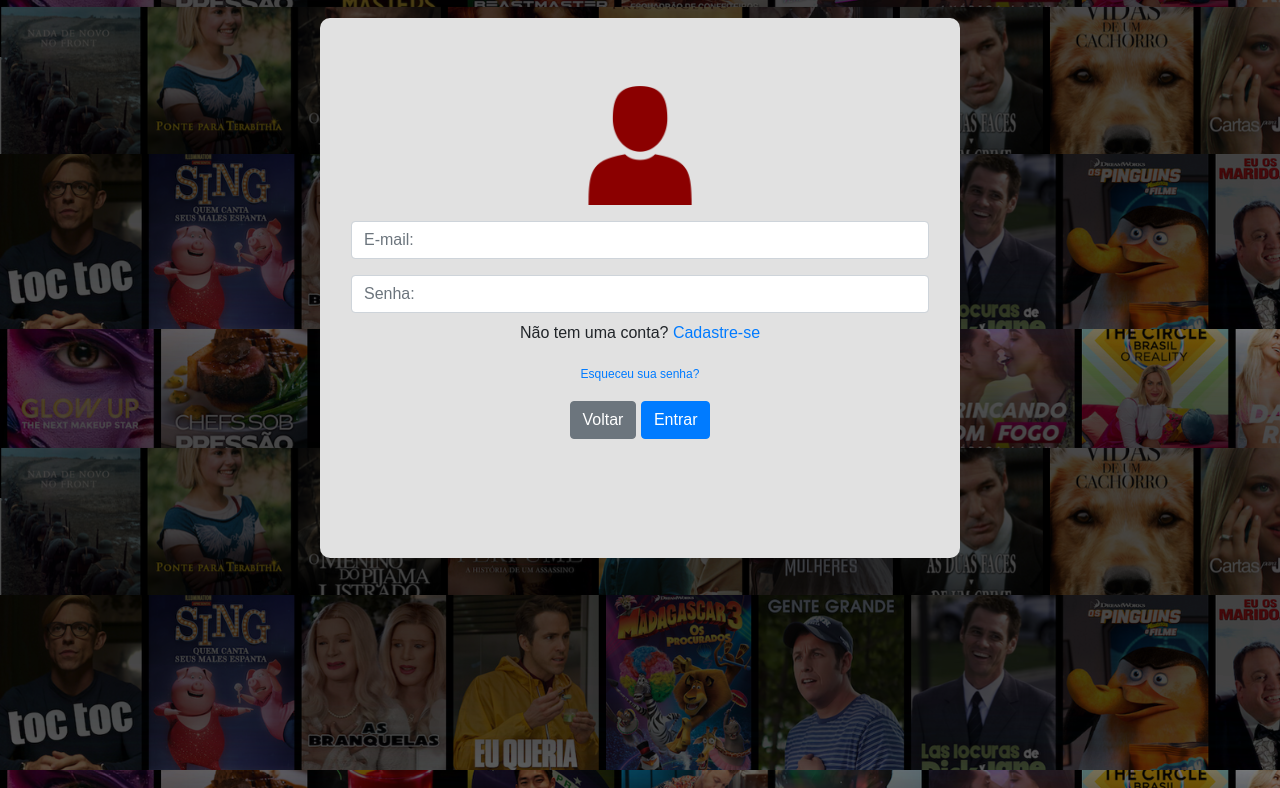
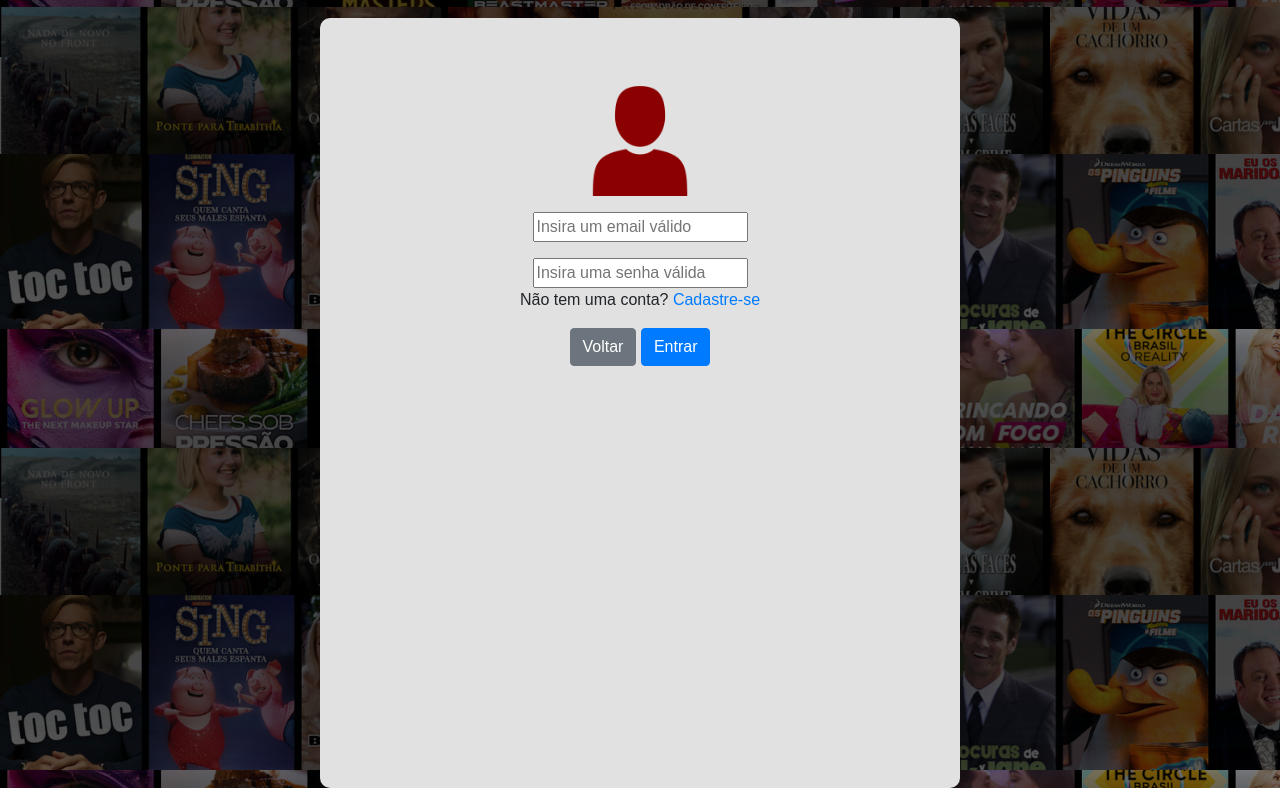
Before and after one commit to franpazello96/cineFlix, a PHP site: page /login.php in a window 1280 px wide. Shown: the part 112-900 px from the top of the page. Run offline with PHP 8.4, Linux system fonts and the light colour scheme; some libraries are stand-ins or nearby versions.

Commit message:
Update login.php
Atualização da página de Login com a implementação de uma validação de dados do E-mail e da Senha através do REGex

```diff
--- a/cineFlix-main/cineFlix-main/login.php
+++ b/cineFlix-main/cineFlix-main/login.php
@@ -6,6 +6,7 @@
 
 </head>
 <body>
+    <form method="GET" action="form_action.html">
         <section id="login" >
             <div class="container aling-self-center">
                 <div class="row">
@@ -13,12 +14,13 @@
                     <img src="imagens/perfil.png"  witdh="15%" height="15%" class="imagem mt-5">
                             <form action="login_valida.php" method="POST" name="login_valida" id="login_valida">
                                 <div class="form-group m-3">
-                                <input type="email" class="form-control" id="email" name="email" placeholder="E-mail:" required>
+                                <input type=text name="Email" pattern="^[A-Za-z0-9_.-]+@([A-Za-z0-9_]+\.)+[A-Za-z]{2,4}$" placeholder="Insira um email válido"  title="Deve coonter o nome do email seguido com o @.Ex:nomeemail@email.com" required>
                                 </div>
                                 <div class="form-group m-3">
-                                <input type="password" class="form-control mb-2" name="senha" id="senha" placeholder="Senha:" required>
-                                <p >Não tem uma conta? <a href="login-cadastro.php">Cadastre-se</a><p>
-                                <p ><a href="" style="font-size: 12px;">Esqueceu sua senha?</a><p>
+                                <input type=password pattern="(?=.*\d)(?=.*[a-z])(?=.*[A-Z])(?=.*[@#$%&*]).{6,10}" name="Senha" placeholder="Insira uma senha válida"  title="Deve conter pelo menos um número e uma letra maiúscula e minúscula e pelo menos 6 ou mais caracteres." required>
+
+                                    <p>Não tem uma conta? <a href="login-cadastro.php">Cadastre-se</a></p>
+
                                 </div>
                                 <div>
                                 <a href="index.php" class="btn btn-secondary">Voltar</a>
```
Lines whose indentation alone changed are shown as unchanged.
